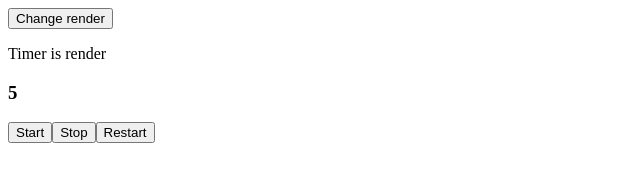
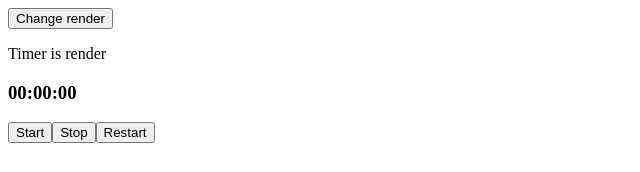
Before and after one commit to freshcodeAlice/pfm-2023-react-welcome, a React (Create React App) app: page / in a window 1280 px wide. Shown: the top 172 px of the page, without its empty margins (0-640 px from the left). Built offline with nearby package versions, Linux system fonts and the light colour scheme.

Commit message:
meet date-fns!

```diff
--- a/package.json
+++ b/package.json
@@ -6,6 +6,7 @@
     "@testing-library/jest-dom": "^5.17.0",
     "@testing-library/react": "^13.4.0",
     "@testing-library/user-event": "^13.5.0",
+    "date-fns": "^2.30.0",
     "react": "^18.2.0",
     "react-dom": "^18.2.0",
     "react-scripts": "5.0.1",
--- a/src/components/Timer/index.js
+++ b/src/components/Timer/index.js
@@ -1,23 +1,28 @@
 import React, { Component } from 'react';
+import {format, addSeconds} from 'date-fns';
 
 class Timer extends Component {
     constructor(props) {
         super(props);
         this.state = {
-            count: 0
+            time: new Date(0,0,0,0,0,0,0,0)
         }
         this.intervalId = null;
     }
 
     componentDidMount() {
-        this.start();
+ //       this.start();
     }
 
     start = () => {
         if (!this.intervalId) {
             this.intervalId = setInterval(() => {
+
+                // const newDate = new Date(this.state.time.getTime());
+                // newDate.setSeconds(this.state.time.getSeconds() + 1)
+
                 this.setState({
-                    count: this.state.count + 1
+                    time: addSeconds(this.state.time, 1)
                 })
             }, 1000);
         }
@@ -38,14 +43,14 @@ class Timer extends Component {
     restart = () => {
 
         this.setState({
-            count: 0
+            time: new Date(0,0,0,0,0,0,0,0)
         })
     }
 
     render() {
         return (
             <article>
-                <h1>{this.state.count}</h1>
+                <h1>{format(this.state.time, 'HH:mm:ss')}</h1>
                 <button onClick={this.start}>Start</button>
                 <button onClick={this.stop}>Stop</button>
                 <button onClick={this.restart}>Restart</button>
```
Also changed, not shown: 1 other file (tests, documents, lock files or other folders).
